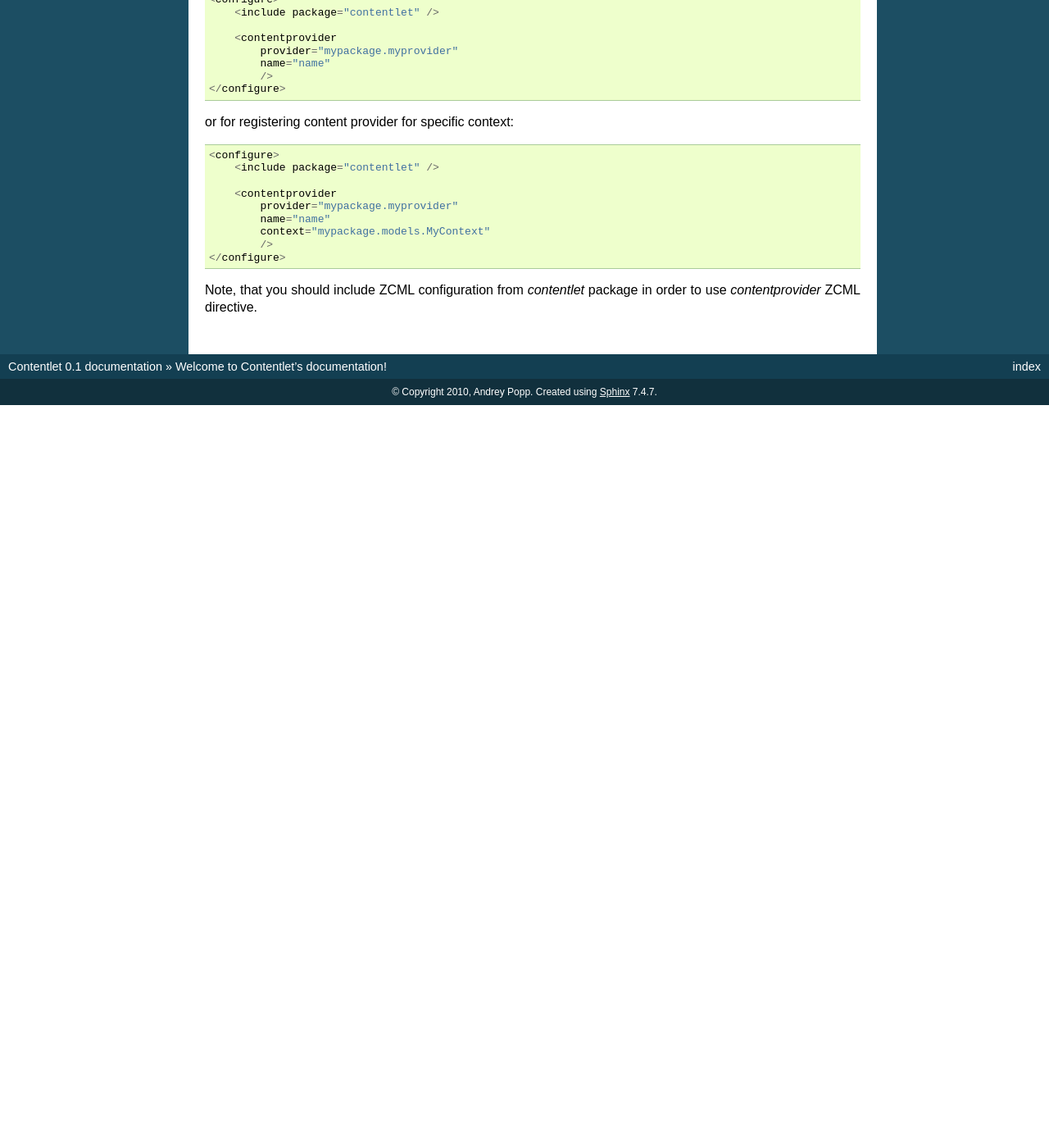
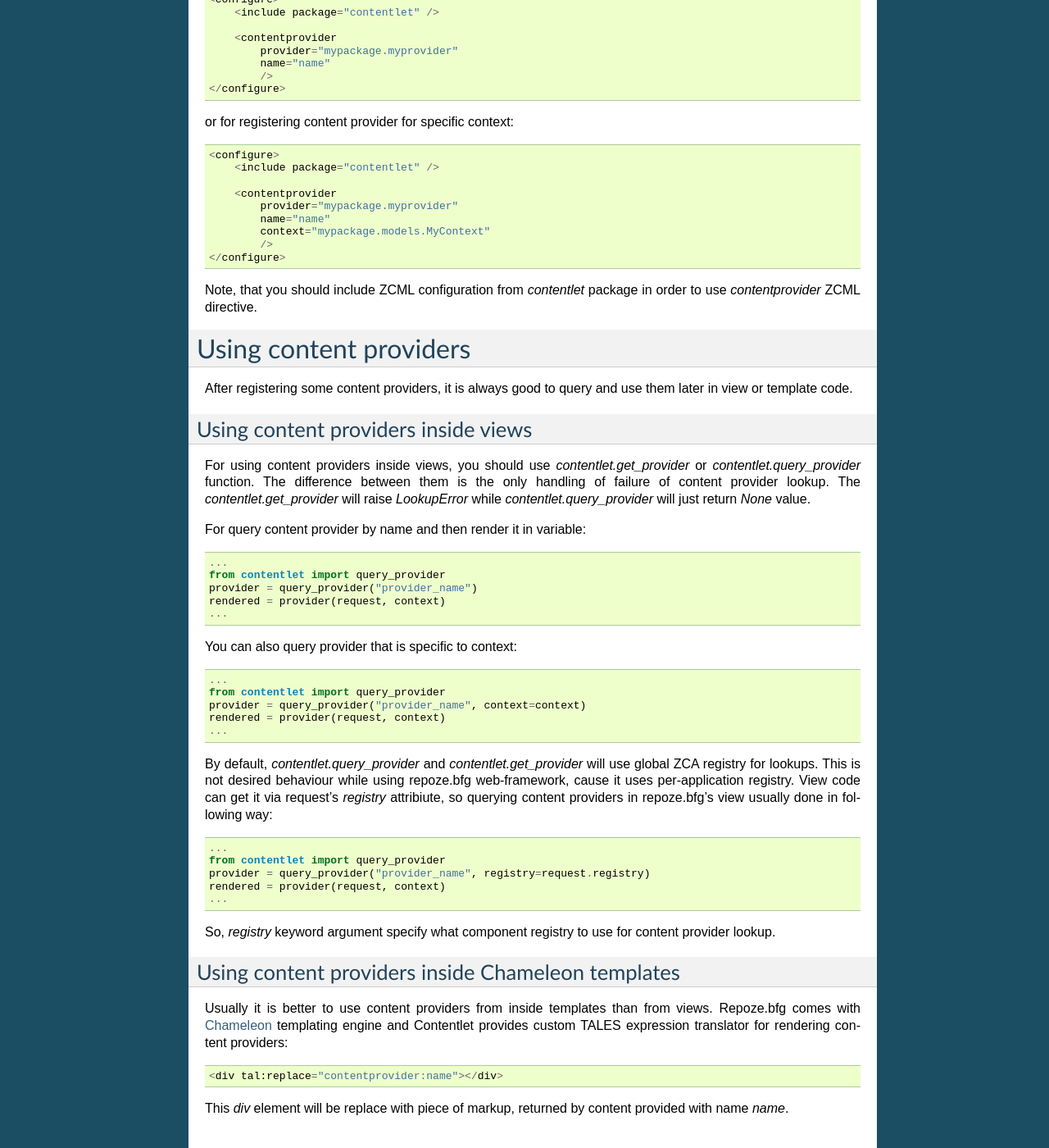
Before and after one commit to andreypopp/contentlet, a Sphinx documentation site: the page built from docs/index.rst, in a window 1280 px wide and 1400 px high, scrolled down 1801 px. Shown: the whole window at 82% size. Built offline with Sphinx 7.4.7, drawn with Linux system fonts in a browser that asks for light colours; before the commit the page ends 2295 px from its top, so only the background shows below that; some of the changed text lies outside the part shown.

Commit message:
Adding more docs related to using content providers.

```diff
--- a/docs/index.rst
+++ b/docs/index.rst
@@ -44,8 +44,8 @@ Content providers look like a simple views (in MTV frameworks, like repoze.bfg)
 and they are even can be registered as views and vice-versa. So content
 provider can be rendered as separate page and can be embedded in another page.
 
-Configuration
-=============
+Configuring content providers
+=============================
 
 Content providers can be registered by name and for specific request's context. There are two ways for registering content providers for application:
 
@@ -127,3 +127,59 @@ or for registering content provider for specific context::
 
 Note, that you should include ZCML configuration from `contentlet` package in
 order to use `contentprovider` ZCML directive.
+
+Using content providers
+=======================
+
+After registering some content providers, it is always good to query and use
+them later in view or template code.
+
+Using content providers inside views
+------------------------------------
+
+For using content providers inside views, you should use
+`contentlet.get_provider` or `contentlet.query_provider` function. The
+difference between them is the only handling of failure of content provider
+lookup. The `contentlet.get_provider` will raise `LookupError` while
+`contentlet.query_provider` will just return `None` value.
+
+For query content provider by name and then render it in variable::
+
+    ...
+    from contentlet import query_provider
+    provider = query_provider("provider_name")
+    rendered = provider(request, context)
+    ...
+
+You can also query provider that is specific to context::
+
+    ...
+    from contentlet import query_provider
+    provider = query_provider("provider_name", context=context)
+    rendered = provider(request, context)
+    ...
+
+By default, `contentlet.query_provider` and `contentlet.get_provider` will use
+global ZCA registry for lookups. This is not desired behaviour while using
+repoze.bfg web-framework, cause it uses per-application registry. View code can
+get it via request's `registry` attribiute, so querying content providers in
+repoze.bfg's view usually done in following way::
+
+    ...
+    from contentlet import query_provider
+    provider = query_provider("provider_name", registry=request.registry)
+    rendered = provider(request, context)
+    ...
+
+So, `registry` keyword argument specify what component registry to use for
+content provider lookup.
+
+Using content providers inside Chameleon templates
+--------------------------------------------------
+
+Usually it is better to use content providers from inside templates than from
+views. Repoze.bfg comes with `Chameleon <http://chameleon.repoze.org/>`_ templating engine and Contentlet provides custom TALES expression translator for rendering content providers::
+
+    <div tal:replace="contentprovider:name"></div>
+
+This `div` element will be replace with piece of markup, returned by content provided with name `name`.
```
